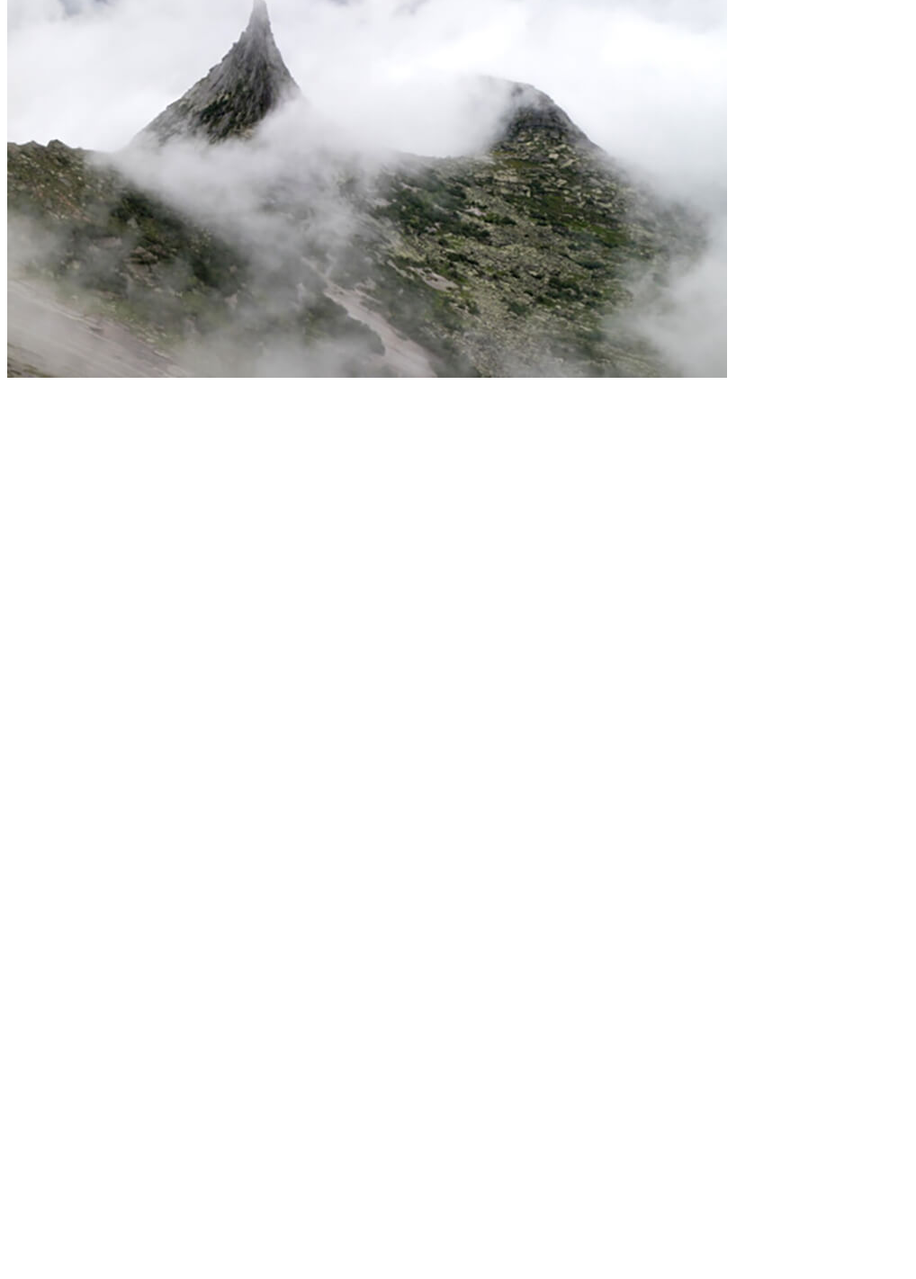
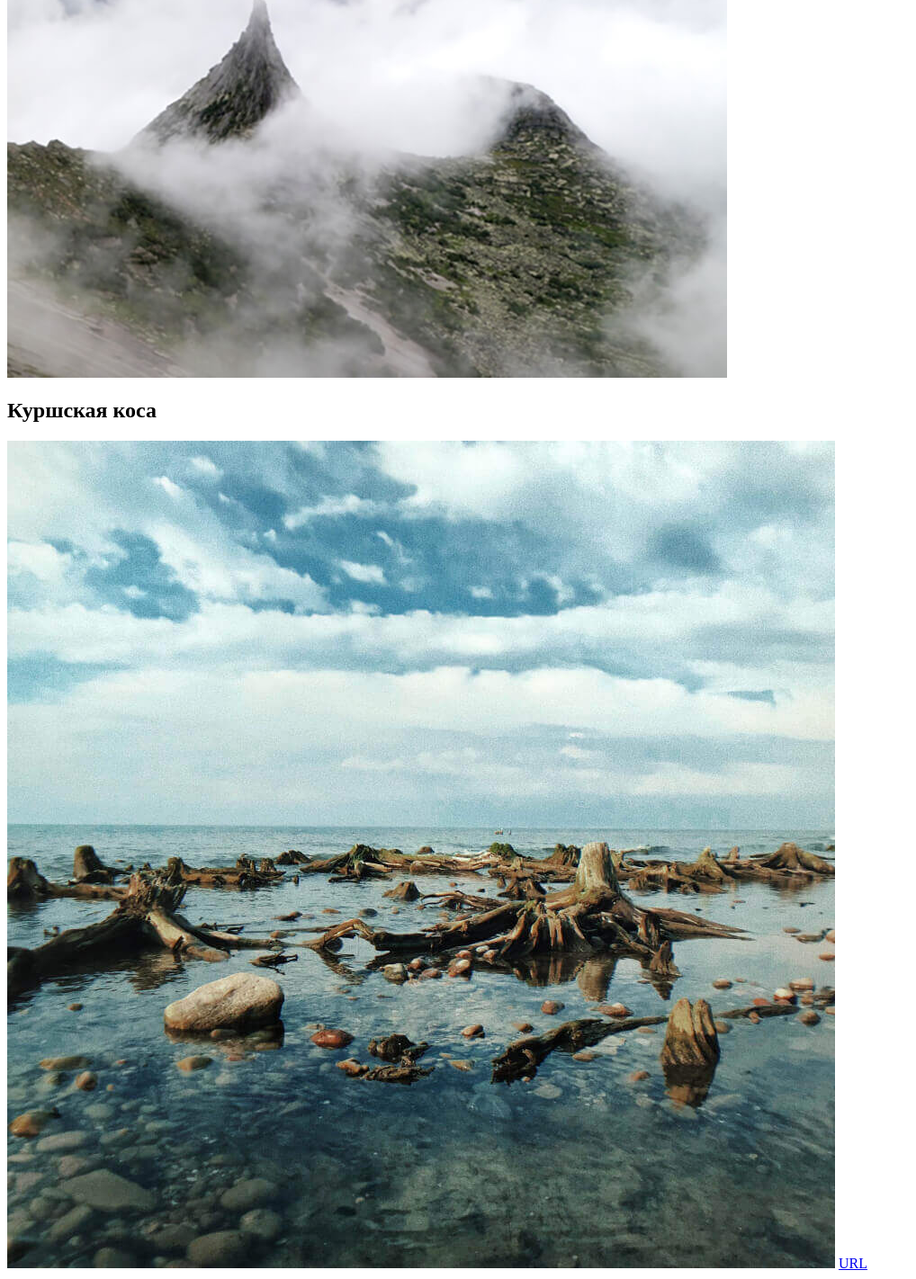
Before and after one commit to soiiffia/russian-travel, a plain HTML site: page index.html in a window 1280 px wide. Shown: the part 8578-10000 px from the top of the page at 90% size, without its empty margins (0-1018 px from the left). Before the commit the page ends 9010 px from the top, so only its background shows below. Drawn offline with Linux system fonts and the light colour scheme.

Commit message:
my first commit

```diff
--- a/index.html
+++ b/index.html
@@ -44,6 +44,13 @@
                 <img src="sprint-3-images/photo-grid-baikal-2.jpg" alt="Фото" class="photo-grid">
                 <img src="sprint-3-images/photo-grid-ergaki.jpg" alt="Фото" class="photo-grid">
             </section>
+            <section class="places">
+                <div class="place-kosa">
+                <h2 class="place-kosa">Куршская коса</h2>
+                    <img src="sprint-3-images/place-kosa.jpg" alt='Куршская коса' class="place-kosa">
+                    <a class="place__website__url-heading" href="#" target="_blank">URL</a>
+                </div>
+            </section>
         </main>
     </div>
 </body>
```
